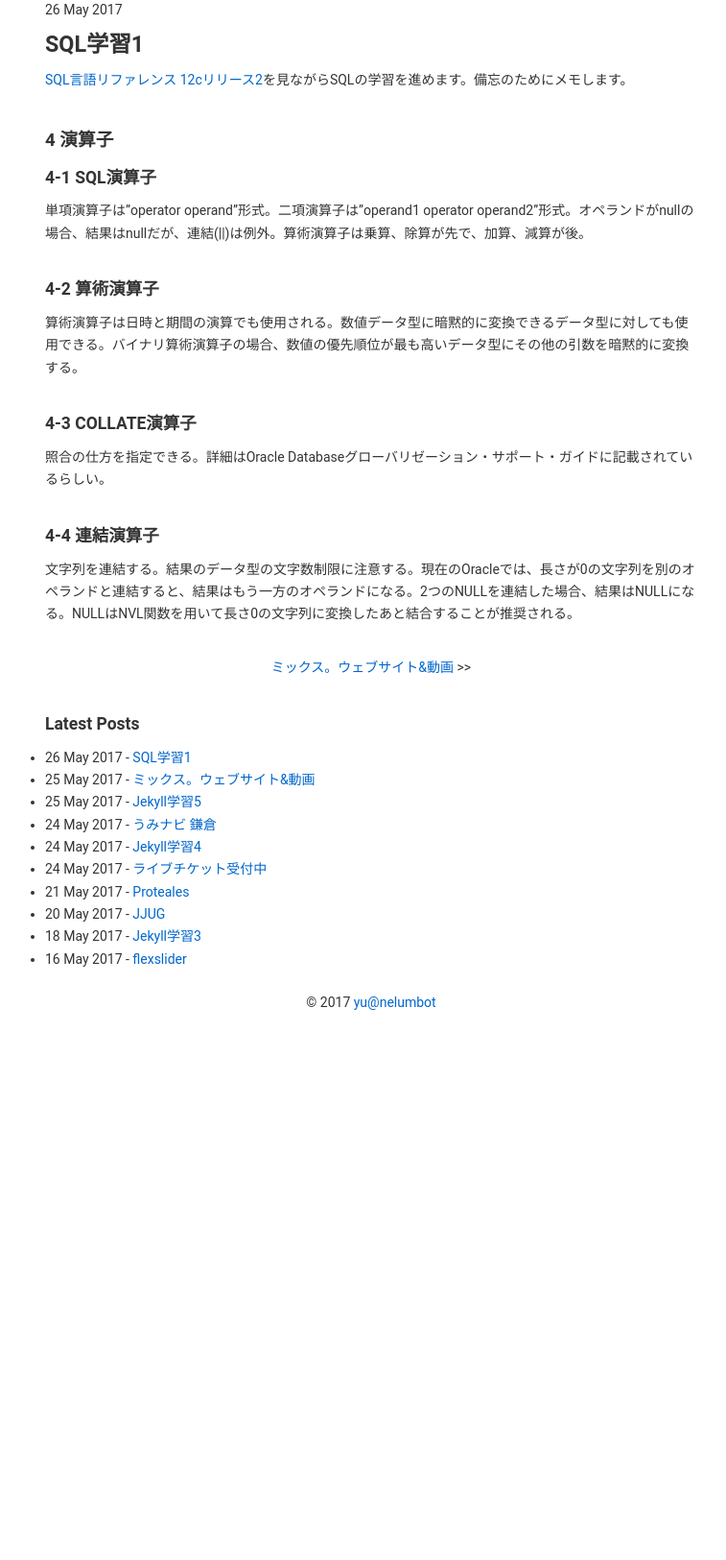
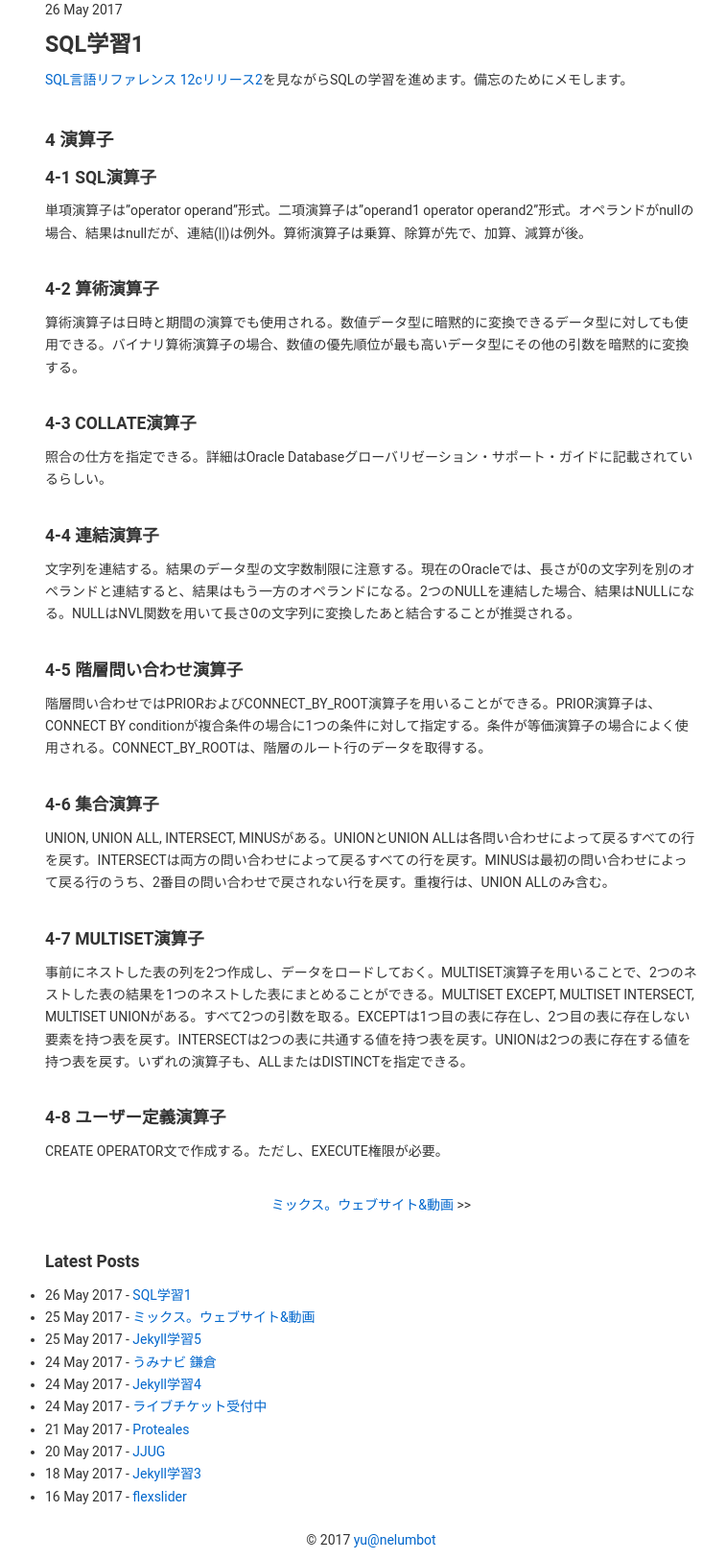
Before and after one commit to yunelumbot/test-site, a Jekyll site: the page built from _posts/2017-05/2017-05-26-sql1.md, in a window 1280 px wide. Shown: the whole page at 96% size, without its empty margins (253-1010 px from the left). Built offline with Jekyll 4.4.1, drawn with Linux system fonts in a browser that asks for light colours; before the commit the page ends 1065 px from its top, so only the background shows below that.

Commit message:
説明追記

```diff
--- a/_posts/2017-05/2017-05-26-sql1.md
+++ b/_posts/2017-05/2017-05-26-sql1.md
@@ -17,3 +17,15 @@ title: SQL学習1
 
 ### 4-4 連結演算子
 文字列を連結する。結果のデータ型の文字数制限に注意する。現在のOracleでは、長さが0の文字列を別のオペランドと連結すると、結果はもう一方のオペランドになる。2つのNULLを連結した場合、結果はNULLになる。NULLはNVL関数を用いて長さ0の文字列に変換したあと結合することが推奨される。
+
+### 4-5 階層問い合わせ演算子
+階層問い合わせではPRIORおよびCONNECT_BY_ROOT演算子を用いることができる。PRIOR演算子は、CONNECT BY conditionが複合条件の場合に1つの条件に対して指定する。条件が等価演算子の場合によく使用される。CONNECT_BY_ROOTは、階層のルート行のデータを取得する。
+
+### 4-6 集合演算子
+UNION, UNION ALL, INTERSECT, MINUSがある。UNIONとUNION ALLは各問い合わせによって戻るすべての行を戻す。INTERSECTは両方の問い合わせによって戻るすべての行を戻す。MINUSは最初の問い合わせによって戻る行のうち、2番目の問い合わせで戻されない行を戻す。重複行は、UNION ALLのみ含む。
+
+### 4-7 MULTISET演算子
+事前にネストした表の列を2つ作成し、データをロードしておく。MULTISET演算子を用いることで、2つのネストした表の結果を1つのネストした表にまとめることができる。MULTISET EXCEPT, MULTISET INTERSECT, MULTISET UNIONがある。すべて2つの引数を取る。EXCEPTは1つ目の表に存在し、2つ目の表に存在しない要素を持つ表を戻す。INTERSECTは2つの表に共通する値を持つ表を戻す。UNIONは2つの表に存在する値を持つ表を戻す。いずれの演算子も、ALLまたはDISTINCTを指定できる。
+
+### 4-8 ユーザー定義演算子
+CREATE OPERATOR文で作成する。ただし、EXECUTE権限が必要。
```
